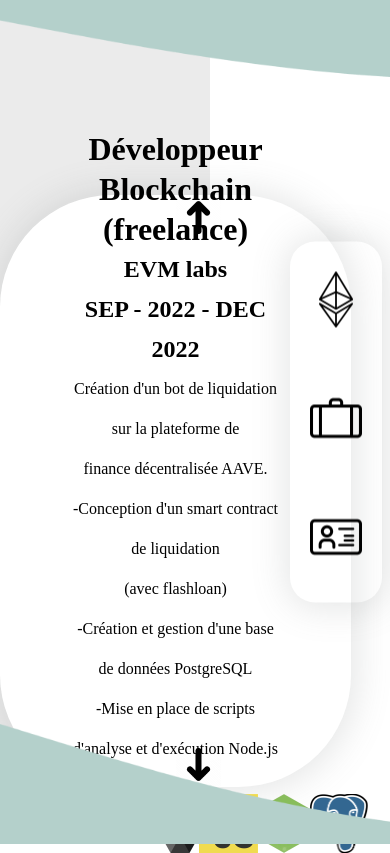
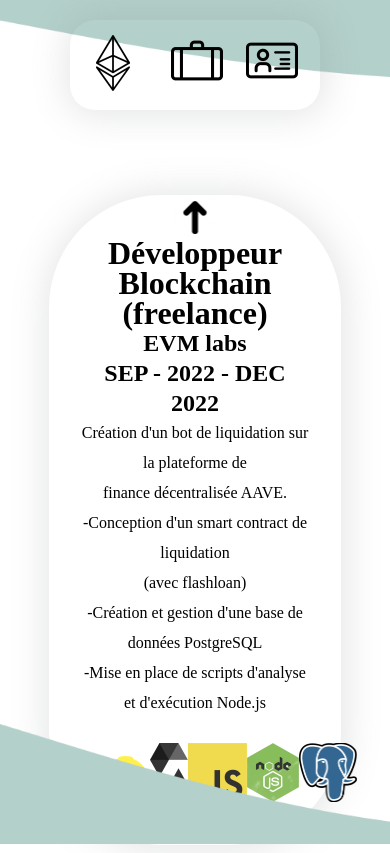
Before and after one commit to tribot17/Portefolio, a Next.js app: page /experiences in a window 390 px wide. Shown: the top 853 px of the page. Built offline with nearby package versions, Linux system fonts and the light colour scheme; a web font is replaced by a local one.

Commit message:
reponsive

```diff
--- a/styles/components/_border.scss
+++ b/styles/components/_border.scss
@@ -13,3 +13,16 @@
     width: 210px;
   }
 }
+
+@media screen and (max-width: 1250px) {
+  .left_border {
+    height: 99vh;
+  }
+}
+
+
+@media screen and (max-width: 650px) {
+    .left_border {
+      display: none;
+    }
+}
--- a/styles/components/_nav.scss
+++ b/styles/components/_nav.scss
@@ -39,3 +39,37 @@
     margin-right: 2%;
   }
 }
+
+
+@media screen and (max-width: 800px) {
+  .navbar {
+      width: 75px;
+  }
+}
+
+
+@media screen and (max-width: 650px) {
+  .navbar {
+    position: fixed;
+
+    display: flex;
+    transition: 0.5s;
+    width: 250px;
+    height: 90px;
+    align-items: center;
+    top: 65px;
+    margin-right: 50%;
+    transform: translate(50%, -50%);
+
+    .navbar_logo_list {
+      display: grid;
+      margin: auto;
+      grid-template-rows: none;
+      grid-template-columns: 33% 33% 33%;
+
+      .logo_nav {
+        margin: 15px;
+      }
+    }
+  }
+}
--- a/styles/pages/_experiences.scss
+++ b/styles/pages/_experiences.scss
@@ -10,7 +10,7 @@
     display: flex;
     position: relative;
     background-color: white;
-    width: 1200px;
+    width: 65%;
     height: 592px;
     margin-right: 10%;
     border-radius: 112px;
@@ -42,6 +42,7 @@
         position: absolute;
         top: 0;
         transition: 0.5s;
+        transform: translate(-50%, 0%);
 
         &:hover {
           cursor: pointer;
@@ -53,7 +54,8 @@
         position: absolute;
         bottom: 0;
         transition: 0.5s;
-        margin-right: 50px;
+        transform: translate(-50%, 0%);
+        // margin-right: 50px;
         &:hover {
           cursor: pointer;
           transform: scale(1.1);
@@ -62,3 +64,72 @@
     }
   }
 }
+
+@media screen and (max-width: 1350px) {
+  .experiences {
+    .experiences_container {
+      width: 70%;
+      .experiences_text {
+        width: 80%;
+      }
+    }
+  }
+}
+
+@media screen and (max-width: 950px) {
+  .experiences {
+    .experiences_container {
+      width: 75%;
+      .experiences_text {
+        line-height: 35px;
+        width: 80%;
+      }
+    }
+  }
+}
+
+@media screen and (max-width: 850px) {
+  .experiences {
+    .experiences_container {
+      height: 650px;
+      .experiences_text {
+        line-height: 35px;
+        width: 80%;
+
+        .skills_display {
+          width: 80%;
+        }
+      }
+    }
+  }
+}
+
+@media screen and (max-width: 800px) {
+  .experiences {
+    .experiences_container {
+      .experiences_text {
+        line-height: 30px;
+      }
+    }
+  }
+}
+
+@media screen and (max-width: 650px) {
+  .experiences {
+    .experiences_container {
+      margin-right: 0;
+
+      // .arrow_up {
+      //   position: absolute;
+      //   margin-right: -50px;
+
+      // }
+
+      // .arrow_down {
+      //   position: absolute;
+      //   margin-right: 50px;
+
+      // }
+    }
+  }
+}
--- a/styles/pages/_home.scss
+++ b/styles/pages/_home.scss
@@ -141,3 +141,39 @@
     }
   }
 }
+
+@media screen and (max-width: 860px) {
+  .home {
+    .profile_img {
+      img {
+        width: 200px !important;
+        height: 250px !important;
+      }
+    }
+
+    .main_text {
+      margin-left: 1%;
+
+      h2 {
+        font-size: 30px;
+      }
+      h3 {
+        font-size: 20px;
+      }
+    }
+  }
+}
+
+@media screen and (max-width: 800px) {
+  .home {
+    .main_text {
+      margin-left: 5%;
+      h2 {
+        font-size: 20px;
+      }
+      h3 {
+        font-size: 15px;
+      }
+    }
+  }
+}
```
Also changed, not shown: styles/components/_footer.scss (+12 -0 lines).
